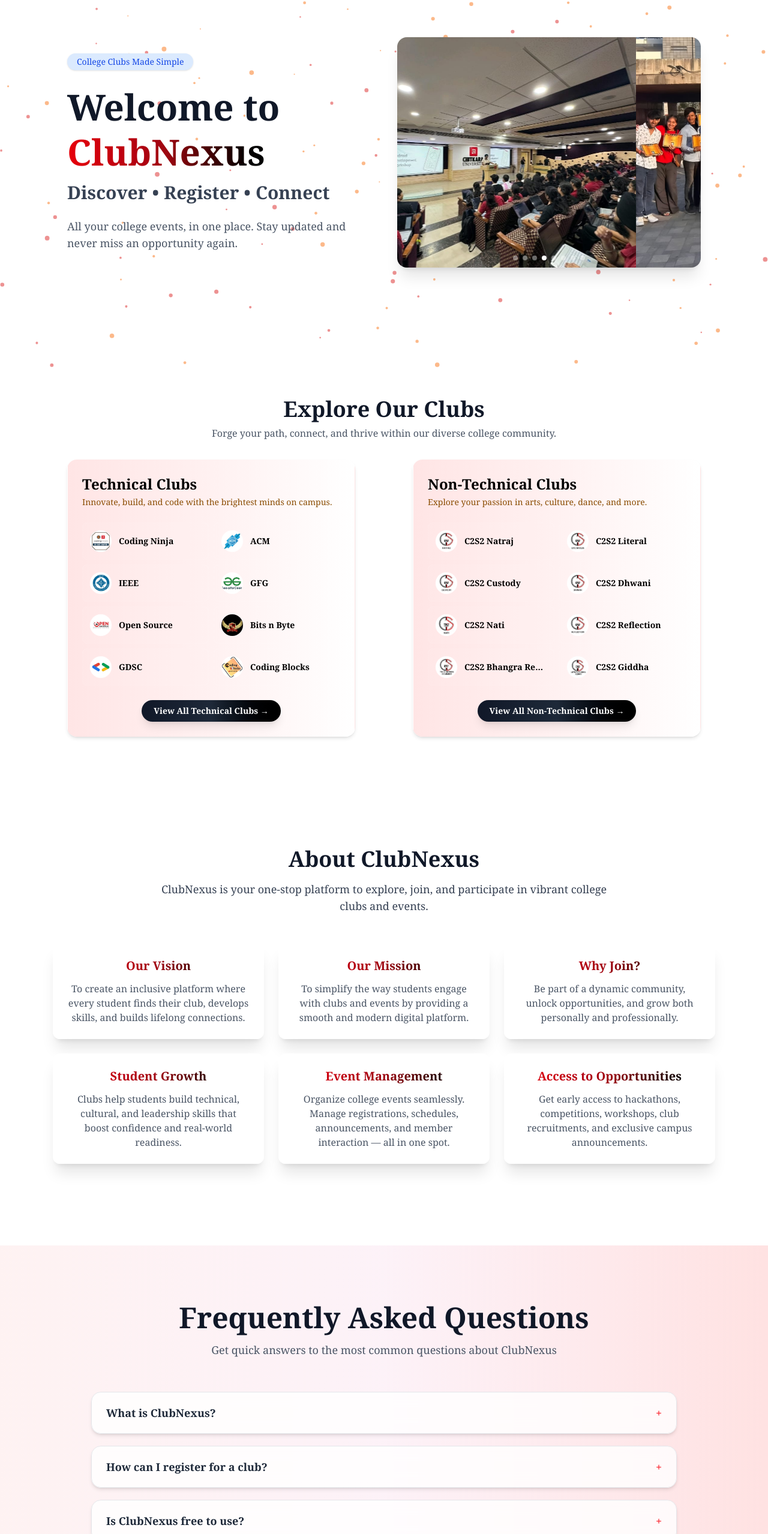
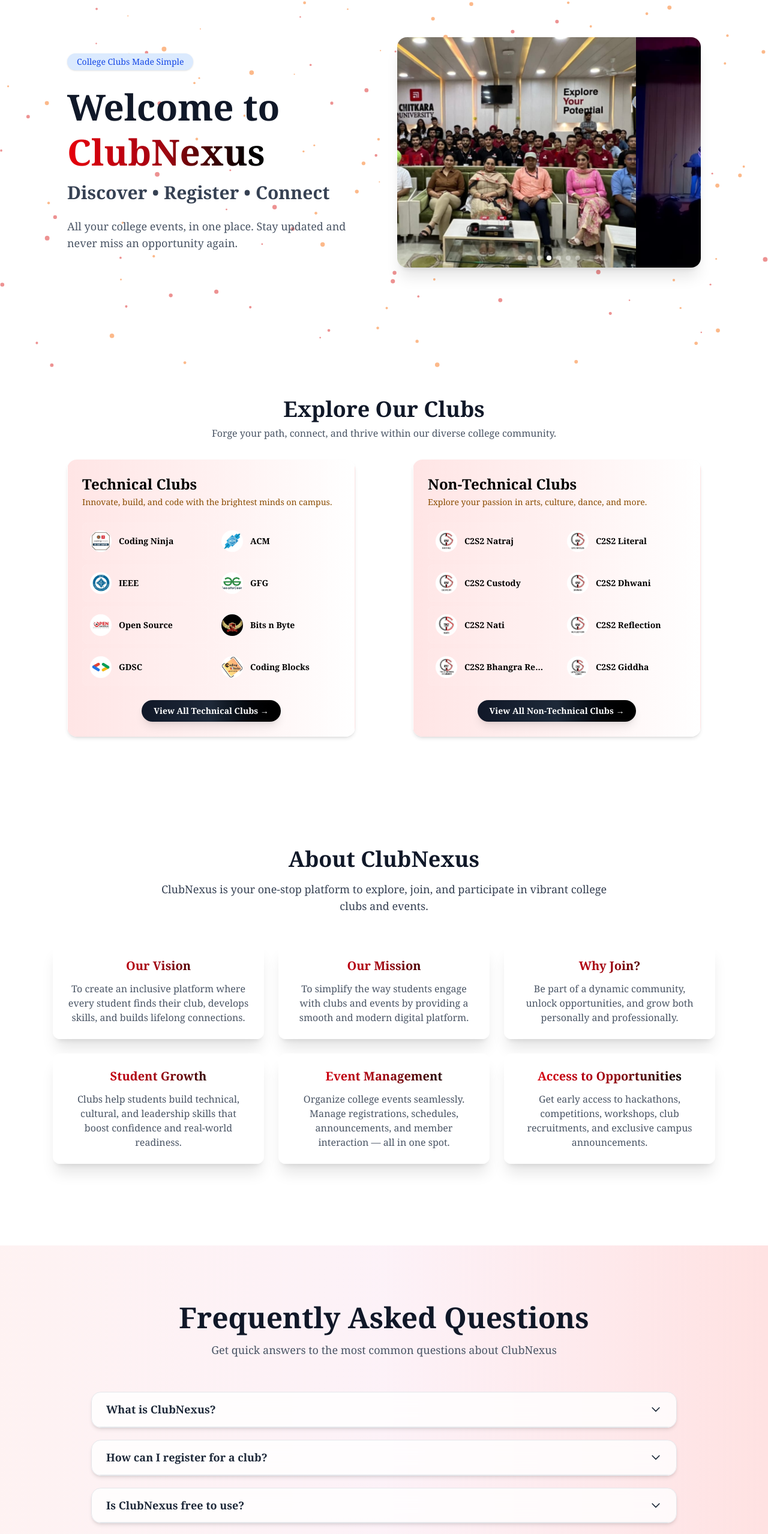
Before and after one commit to bhumikasharma1409/ClubNexus, a React app in the folder frontend/: page / in a window 1280 px wide. Shown: the part 186-2743 px from the top of the page at 60% size. Built offline with nearby package versions, Linux system fonts and the light colour scheme; no server answers; the HTML template or start-up script is replaced by a standard one.

Commit message:
feat: update Footer and Home components with improved layout and functionality

```diff
--- a/frontend/src/pages/Home.jsx
+++ b/frontend/src/pages/Home.jsx
@@ -84,7 +84,10 @@ const AnimatedSection = ({ children, className = '', delay = '0s', threshold = 0
 };
 
 /* -------------------------
-   FaqItem Component
+   Ultra Fast FaqItem Component
+   ------------------------- */
+/* -------------------------
+   FaqItem — fully aligned + padded + bold
    ------------------------- */
 const FaqItem = ({ question, answer, isOpen, onClick }) => {
   return (
@@ -92,12 +95,18 @@ const FaqItem = ({ question, answer, isOpen, onClick }) => {
       <h2>
         <button
           type="button"
-          className="flex items-center justify-between w-full py-4 text-left text-gray-700 font-serif font-medium"
+          className="flex items-center justify-between w-full py-4 px-6
+                     text-left text-gray-800 font-serif font-bold transition-colors"
           onClick={onClick}
+          aria-expanded={isOpen}
         >
-          <span className="text-lg">{question}</span>
+          <span className="text-lg font-serif font-bold leading-snug break-words">
+            {question}
+          </span>
+
           <svg
-            className={`w-5 h-5 transform transition-transform ${isOpen ? 'rotate-180' : ''}`}
+            className={`w-5 h-5 flex-shrink-0 transform transition-transform duration-200
+                       ${isOpen ? 'rotate-180' : ''}`}
             fill="none"
             stroke="currentColor"
             viewBox="0 0 24 24"
@@ -107,14 +116,22 @@ const FaqItem = ({ question, answer, isOpen, onClick }) => {
         </button>
       </h2>
 
-      <div className={`overflow-hidden transition-all duration-300 ${isOpen ? 'max-h-screen' : 'max-h-0'}`}>
-        <div className="py-4 border-t border-gray-200 font-serif">
-          <p className="text-gray-500">{answer}</p>
+      <div
+        className={`grid transition-all duration-200 ease-out
+                      ${isOpen ? 'grid-rows-[1fr]' : 'grid-rows-[0fr]'}`}
+      >
+        <div className="overflow-hidden">
+          <div className="px-6 pb-4">
+            <p className="text-gray-700 font-serif leading-relaxed break-words">
+              {answer}
+            </p>
+          </div>
         </div>
       </div>
     </div>
   );
 };
+
 
 /* -------------------------
    Helpers
@@ -136,29 +153,43 @@ export default function Home() {
   const [nonTechnicalClubs, setNonTechnicalClubs] = useState([]);
   const [faqOpen, setFaqOpen] = useState([false, false, false, false]);
 
-  // SLIDESHOW STATE
+    // SLIDESHOW STATE
   const slides = [
-    '/first.jpg',
-    '/fourth.jpg',
     '/second.jpg',
+
+
     '/fifth.jpg',
     '/third.jpg',
+    '/fourth.jpg',
     '/sixth.jpg',
     '/seven.jpg',
     '/eight.jpg',
   ];
+
+  // clone first slide at the end for smooth infinite loop
+  const slidesExtended = [...slides, slides[0]];
+
   const [currentSlide, setCurrentSlide] = useState(0);
   const slideIntervalRef = useRef(null);
+  const trackRef = useRef(null);
 
-  // start auto-play with 2s interval
+  // --- ADDED GUARD ---
+  const isSnappingRef = useRef(false);
+
+  // autoplay: increment index (but guard while snapping)
   useEffect(() => {
-    if (slideIntervalRef.current) {
-      clearInterval(slideIntervalRef.current);
-    }
+    if (slideIntervalRef.current) clearInterval(slideIntervalRef.current);
 
     slideIntervalRef.current = setInterval(() => {
-      setCurrentSlide((prev) => (prev + 1) % slides.length);
-    }, 2000); // 2000ms = 2s
+      // don't increment while we're snapping back
+      if (isSnappingRef.current) return;
+
+      setCurrentSlide((prev) => {
+        // clamp so we never go beyond the cloned index
+        if (prev >= slides.length) return prev;
+        return prev + 1;
+      });
+    }, 2000);
 
     return () => {
       if (slideIntervalRef.current) {
@@ -168,10 +199,54 @@ export default function Home() {
     };
   }, [slides.length]);
 
-  // optional: allow manual jump (not required but handy)
+  // transitionend handler: when we've finished animating into the cloned slide,
+  // snap the track instantly to the real first slide (0) without animation,
+  // then restore transition and keep state in sync.
+  useEffect(() => {
+    const node = trackRef.current;
+    if (!node) return;
+
+    const onTransitionEnd = (e) => {
+      // only act for the transform transition (ignore other transitions)
+      if (e.propertyName !== 'transform') return;
+
+      if (currentSlide === slides.length) {
+        // mark that we're snapping to avoid interval increments
+        isSnappingRef.current = true;
+
+        // disable transition, snap transform to 0 (first real slide)
+        node.style.transition = 'none';
+        node.style.transform = `translateX(0)`; // instant snap
+
+        // force reflow so the instant transform is applied immediately
+        // eslint-disable-next-line no-unused-expressions
+        node.getBoundingClientRect();
+
+        // next frame: restore transition and sync React state to 0
+        requestAnimationFrame(() => {
+          node.style.transition = 'transform 600ms ease';
+          // Keep UI/state consistent
+          setCurrentSlide(0);
+
+          // release snapping guard on next tick
+          setTimeout(() => {
+            isSnappingRef.current = false;
+          }, 0);
+        });
+      }
+    };
+
+    node.addEventListener('transitionend', onTransitionEnd);
+    return () => node.removeEventListener('transitionend', onTransitionEnd);
+  }, [currentSlide, slides.length]);
+
+  // manual dot click
   const goToSlide = (idx) => {
-    setCurrentSlide(idx % slides.length);
+    // ensure transition is enabled for manual jumps
+    if (trackRef.current) trackRef.current.style.transition = 'transform 600ms ease';
+    setCurrentSlide(idx);
   };
+
 
   useEffect(() => {
     fetch('/api/technical-clubs')
@@ -263,34 +338,36 @@ export default function Home() {
           </p>
         </AnimatedSection>
 
-        <AnimatedSection className="mt-10 md:mt-0 md:ml-12 w-full md:w-4/5 lg:w-2/3 relative overflow-hidden rounded-2xl shadow-xl h-72 md:h-96" delay="0.24s" threshold={0.05}>
+                <AnimatedSection className="mt-10 md:mt-0 md:ml-12 w-full md:w-4/5 lg:w-2/3 relative overflow-hidden rounded-2xl shadow-xl h-72 md:h-96" delay="0.24s" threshold={0.05}>
           {/* Slider */}
           <div className="hero-slider">
             <div
+              ref={trackRef}
               className="hero-slider-track"
               style={{ transform: `translateX(-${currentSlide * 100}%)` }}
               aria-hidden={false}
             >
-              {slides.map((src, i) => (
+              {slidesExtended.map((src, i) => (
                 <div className="hero-slide" key={i}>
                   <img src={src} alt={`slide-${i}`} />
                 </div>
               ))}
             </div>
 
-            {/* small dots (optional) */}
+            {/* small dots */}
             <div className="absolute left-1/2 -translate-x-1/2 bottom-3 flex space-x-2">
               {slides.map((_, idx) => (
                 <button
                   key={idx}
                   onClick={() => goToSlide(idx)}
-                  className={`w-2 h-2 rounded-full ${currentSlide === idx ? 'bg-white' : 'bg-white/40'}`}
+                  className={`w-2 h-2 rounded-full ${currentSlide % slides.length === idx ? 'bg-white' : 'bg-white/40'}`}
                   aria-label={`Go to slide ${idx + 1}`}
                 />
               ))}
             </div>
           </div>
         </AnimatedSection>
+
       </main>
 
       {/* CLUBS */}
@@ -312,9 +389,8 @@ export default function Home() {
 
                 <div className="grid grid-cols-2 gap-2 mb-6">
                   {(technicalClubs && technicalClubs.length ? technicalClubs : defaultTech).slice(0, 8).map((club, i) => (
-                    <Link
+                    <div
                       key={club.id ?? i}
-                      to={`/club/${slugify(club.name)}`}
                       className="flex items-center gap-3 p-3 rounded-lg bg-white/6 border border-white/6 transition-all duration-150"
                     >
                       <div className="w-9 h-9 rounded-full overflow-hidden bg-white/8 flex items-center justify-center flex-shrink-0 ring-1 ring-white/10">
@@ -327,7 +403,7 @@ export default function Home() {
                       </div>
 
                       <span className="text-sm font-serif font-semibold text-black truncate">{club.name}</span>
-                    </Link>
+                    </div>
                   ))}
                 </div>
 
@@ -351,9 +427,8 @@ export default function Home() {
 
                 <div className="grid grid-cols-2 gap-2 mb-6">
                   {(nonTechnicalClubs && nonTechnicalClubs.length ? nonTechnicalClubs : defaultNonTech).slice(0, 8).map((club, i) => (
-                    <Link
+                    <div
                       key={club.id ?? i}
-                      to={`/club/${slugify(club.name)}`}
                       className="flex items-center gap-3 p-3 rounded-lg bg-white/6 border border-white/6 transition-all duration-150"
                     >
                       <div className="w-9 h-9 rounded-full overflow-hidden bg-white/8 flex items-center justify-center flex-shrink-0 ring-1 ring-white/10">
@@ -366,7 +441,7 @@ export default function Home() {
                       </div>
 
                       <span className="text-sm font-serif font-semibold text-black truncate">{club.name}</span>
-                    </Link>
+                    </div>
                   ))}
                 </div>
 
@@ -443,71 +518,39 @@ export default function Home() {
 
           <div className="mt-14 space-y-5">
             <AnimatedSection className="group border border-gray-200 rounded-2xl shadow-md bg-white/80 backdrop-blur-md transition hover:shadow-xl overflow-hidden" delay="0.1s">
-              <button
+              <FaqItem
+                question="What is ClubNexus?"
+                answer="ClubNexus is a digital hub designed to connect students with clubs and events in their college. It serves as a central platform where you can explore different groups, view upcoming activities, and get the latest updates. Instead of searching on notice boards or WhatsApp groups, everything is organized neatly in one place for convenience."
+                isOpen={faqOpen[0]}
                 onClick={() => toggleFaq(0)}
-                className="w-full flex justify-between items-center px-6 py-5 text-left text-lg font-serif font-semibold text-gray-800"
-              >
-                <span>What is ClubNexus?</span>
-                <span className={`faq-icon transition-transform duration-300 text-red-500 ${faqOpen[0] ? 'transform rotate-45' : ''}`}>{faqOpen[0] ? '−' : '+'}</span>
-              </button>
-              <div className={`faq-answer overflow-hidden px-6 text-gray-600 transition-all duration-500 ease-in-out ${faqOpen[0] ? 'max-h-96 py-4' : 'max-h-0'}`}>
-                <p>
-                  ClubNexus is a digital hub designed to connect students with clubs and events in their college.
-                  It serves as a central platform where you can explore different groups, view upcoming activities, and get the latest updates.
-                  Instead of searching on notice boards or WhatsApp groups, everything is organized neatly in one place for convenience.
-                </p>
-              </div>
+              />
             </AnimatedSection>
 
             <AnimatedSection className="group border border-gray-200 rounded-2xl shadow-md bg-white/80 backdrop-blur-md transition hover:shadow-xl overflow-hidden" delay="0.2s">
-              <button
+              <FaqItem
+                question="How can I register for a club?"
+                answer="Registering is simple — just head over to the 'Clubs' section, choose your favorite club, and click on its registration link. Some clubs may redirect you to an official form, while others might allow direct registration within ClubNexus itself. You'll also get confirmation details and updates so you never miss an important announcement."
+                isOpen={faqOpen[1]}
                 onClick={() => toggleFaq(1)}
-                className="w-full flex justify-between items-center px-6 py-5 text-left text-lg font-serif font-semibold text-gray-800"
-              >
-                <span>How can I register for a club?</span>
-                <span className={`faq-icon transition-transform duration-300 text-red-500 ${faqOpen[1] ? 'transform rotate-45' : ''}`}>{faqOpen[1] ? '−' : '+'}</span>
-              </button>
-              <div className={`faq-answer overflow-hidden px-6 text-gray-600 transition-all duration-500 ease-in-out ${faqOpen[1] ? 'max-h-96 py-4' : 'max-h-0'}`}>
-                <p>
-                  Registering is simple — just head over to the “Clubs” section, choose your favorite club, and click on its registration link.
-                  Some clubs may redirect you to an official form, while others might allow direct registration within ClubNexus itself.
-                  You'll also get confirmation details and updates so you never miss an important announcement.
-                </p>
-              </div>
+              />
             </AnimatedSection>
 
             <AnimatedSection className="group border border-gray-200 rounded-2xl shadow-md bg-white/80 backdrop-blur-md transition hover:shadow-xl overflow-hidden" delay="0.3s">
-              <button
+              <FaqItem
+                question="Is ClubNexus free to use?"
+                answer="Yes, ClubNexus is completely free for all students. Our goal is to make it easy for everyone to discover clubs, register for events, and connect with peers without any barriers. All you need is your college identity to get started, and you're good to go!"
+                isOpen={faqOpen[2]}
                 onClick={() => toggleFaq(2)}
-                className="w-full flex justify-between items-center px-6 py-5 text-left text-lg font-serif font-semibold text-gray-800"
-              >
-                <span>Is ClubNexus free to use?</span>
-                <span className={`faq-icon transition-transform duration-300 text-red-500 ${faqOpen[2] ? 'transform rotate-45' : ''}`}>{faqOpen[2] ? '−' : '+'}</span>
-              </button>
-              <div className={`faq-answer overflow-hidden px-6 text-gray-600 transition-all duration-500 ease-in-out ${faqOpen[2] ? 'max-h-96 py-4' : 'max-h-0'}`}>
-                <p>
-                  Yes, ClubNexus is completely free for all students.
-                  Our goal is to make it easy for everyone to discover clubs, register for events, and connect with peers without any barriers.
-                  All you need is your college identity to get started, and you’re good to go!
-                </p>
-              </div>
+              />
             </AnimatedSection>
 
             <AnimatedSection className="group border border-gray-200 rounded-2xl shadow-md bg-white/80 backdrop-blur-md transition hover:shadow-xl overflow-hidden" delay="0.4s">
-              <button
+              <FaqItem
+                question="Can I join multiple clubs?"
+                answer="Absolutely! ClubNexus encourages students to explore multiple interests. You might be passionate about coding but also want to try music, arts, or debating. Joining more than one club helps you build diverse skills, meet new people, and enrich your college journey."
+                isOpen={faqOpen[3]}
                 onClick={() => toggleFaq(3)}
-                className="w-full flex justify-between items-center px-6 py-5 text-left text-lg font-serif font-semibold text-gray-800"
-              >
-                <span>Can I join multiple clubs?</span>
-                <span className={`faq-icon transition-transform duration-300 text-red-500 ${faqOpen[3] ? 'transform rotate-45' : ''}`}>{faqOpen[3] ? '−' : '+'}</span>
-              </button>
-              <div className={`faq-answer overflow-hidden px-6 text-gray-600 transition-all duration-500 ease-in-out ${faqOpen[3] ? 'max-h-96 py-4' : 'max-h-0'}`}>
-                <p>
-                  Absolutely! ClubNexus encourages students to explore multiple interests.
-                  You might be passionate about coding but also want to try music, arts, or debating.
-                  Joining more than one club helps you build diverse skills, meet new people, and enrich your college journey.
-                </p>
-              </div>
+              />
             </AnimatedSection>
           </div>
         </div>
```
Also changed, not shown: frontend/src/components/footer.jsx (+18 -34 lines).
